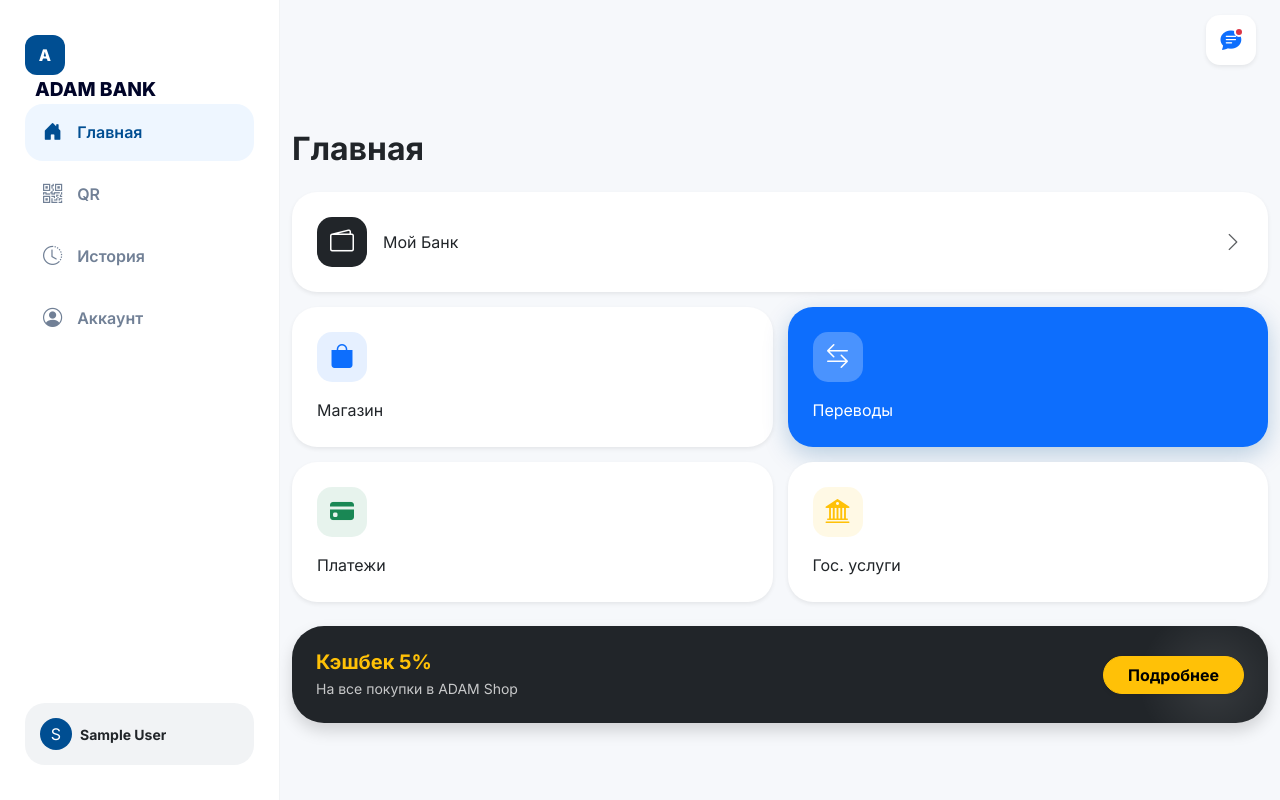
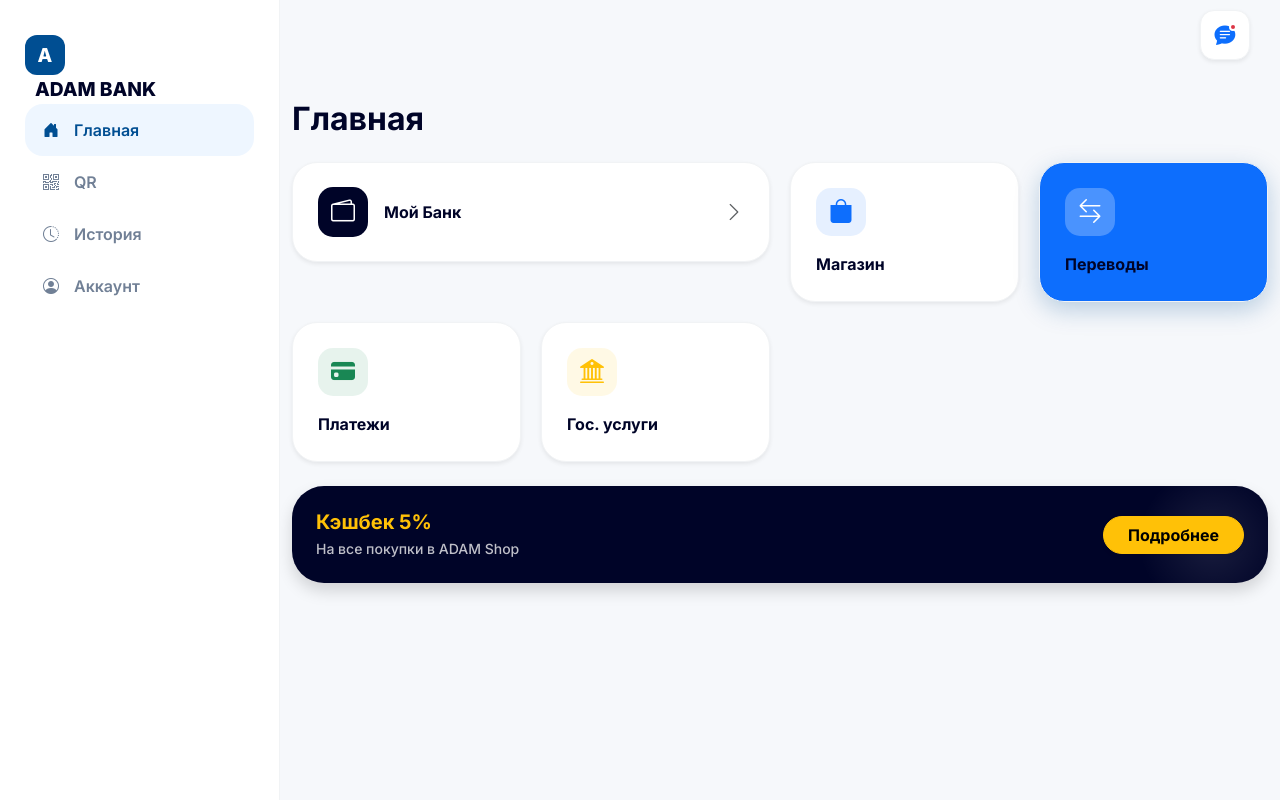
Before and after one commit to ale742/ADAM-bank12345, a Vue app in the folder frontend/: page / in a window 1280 px wide. Built offline with nearby package versions, Linux system fonts and the light colour scheme; sample sign-in values are in the browser's storage.

Commit message:
feat:add dark mode for HomeView

```diff
--- a/frontend/src/views/HomeView.vue
+++ b/frontend/src/views/HomeView.vue
@@ -1,14 +1,12 @@
 <template>
-  <!-- Добавляем обертку app-layout для управления сеткой -->
+  <!-- Главная обертка с проверкой темы -->
   <div class="app-layout" :class="{ 'dark-theme': auth.isDarkMode }">
 
-
-
-    <!-- 1. SIDEBAR ДЛЯ ПК (Виден только на больших экранах d-lg-flex) -->
+    <!-- 1. SIDEBAR ДЛЯ ПК (Виден только d-lg-flex) -->
     <aside class="desktop-sidebar d-none d-lg-flex">
-      <div class="sidebar-header">
+      <div class="sidebar-header" @click="goTo('/')">
         <div class="logo-circle-adam">A</div>
-        <span class="brand-name-adam">ADAM BANK</span>
+        <span class="brand-name-adam text-main">ADAM BANK</span>
       </div>
 
       <nav class="sidebar-nav">
@@ -26,46 +24,28 @@
         </div>
       </nav>
 
-      <!-- Юзер внизу сайдбара -->
-      <div class="mt-auto user-pill-desktop" v-if="auth.user">
-          <div class="avatar-mini-circle" :style="auth.user.avatar ? `background-image: url(${auth.user.avatar})` : ''">
-            <span v-if="!auth.user.avatar">{{ auth.user.name[0] }}</span>
-          </div>
-          <div class="ms-2 fw-bold small text-truncate text-main">{{ auth.user.name }}</div>
-      </div>
     </aside>
-
-
 
     <!-- 2. ОСНОВНОЙ КОНТЕНТНЫЙ БЛОК -->
     <div class="main-wrapper">
 
-      <!-- ВЕРХНЯЯ ПАНЕЛЬ ДЛЯ ПК (Видна только на d-lg-flex) -->
+      <!-- ВЕРХНЯЯ ПАНЕЛЬ ДЛЯ ПК -->
       <header class="desktop-top-header d-none d-lg-flex align-items-center justify-content-between px-4 py-3">
-    <!-- Можно оставить пустым или перенести сюда поиск, но главное — иконка справа -->
           <div class="ms-auto d-flex align-items-center gap-3">
-        <div class="message-btn-pc shadow-sm" @click="goTo('/messages')">
+              <div class="message-btn-pc bg-card shadow-sm" @click="goTo('/messages')">
                   <i class="bi bi-chat-text-fill text-primary"></i>
                   <span class="notification-dot"></span>
               </div>
           </div>
       </header>
 
-      <!-- Мобильный Хедер (Скрыт на ПК через d-lg-none) -->
-      <header class="app-header bg-white shadow-sm fixed-top d-lg-none">
+      <!-- Мобильный Хедер -->
+      <header class="app-header bg-header shadow-sm fixed-top d-lg-none">
         <div class="container h-100 d-flex align-items-center justify-content-between py-3">
-          <div class="logo-placeholder d-flex align-items-center" @click="$router.push('/')">
+          <div class="logo-placeholder d-flex align-items-center" @click="goTo('/')">
             <img src="../assets/adam-logo.png" alt="Adam Bank" class="brand-logo-img shadow-sm">
           </div>
-          <div class="search-bar flex-grow-1 mx-3">
-            <div class="input-group">
-              <span class="input-group-text bg-light border-0 rounded-start-pill ps-3">
-                <i class="bi bi-search text-muted" style="font-size: 0.9rem;"></i>
-              </span>
-              <input type="text" class="form-control bg-light border-0 rounded-end-pill" style="font-size: 0.9rem;" placeholder="Поиск...">
-            </div>
-          </div>
-          <div class="message-btn bg-light rounded-circle d-flex align-items-center justify-content-center position-relative" @click="goTo('/messages')">
+          <div class="message-btn bg-input rounded-circle d-flex align-items-center justify-content-center position-relative" @click="goTo('/messages')">
             <i class="bi bi-chat-text-fill text-primary fs-5"></i>
             <span class="notification-dot"></span>
           </div>
@@ -75,14 +55,13 @@
       <!-- КОНТЕНТНАЯ ОБЛАСТЬ -->
       <main class="main-content container pb-5">
 
-        <!-- Заголовок страницы (только для ПК) -->
         <h2 class="fw-bold mb-4 d-none d-lg-block text-main">Главная</h2>
 
-        <!-- СЕТКА СЕРВИСОВ -->
         <div class="services-grid">
-          <div class="service-card bg-white shadow-sm my-bank-card" @click="goTo('/my-bank')">
+          <!-- Мой Банк -->
+          <div class="service-card bg-card shadow-sm my-bank-card" @click="goTo('/my-bank')">
             <div class="d-flex align-items-center gap-3">
-                <div class="icon-box bg-dark text-white"><i class="bi bi-wallet2 fs-4"></i></div>
+                <div class="icon-box bg-dark-custom text-white"><i class="bi bi-wallet2 fs-4"></i></div>
                 <div class="d-flex flex-column">
                     <span class="service-name mb-0 text-main">Мой Банк</span>
                 </div>
@@ -92,28 +71,33 @@
             </div>
           </div>
 
-          <div class="service-card bg-white shadow-sm" @click="goTo('/shop')">
+          <!-- Магазин -->
+          <div class="service-card bg-card shadow-sm" @click="goTo('/shop')">
             <div class="icon-box bg-light-blue text-primary"><i class="bi bi-bag-fill fs-4"></i></div>
             <span class="service-name mt-3 text-main">Магазин</span>
           </div>
 
+          <!-- Переводы -->
           <div class="service-card bg-primary text-white shadow-primary" @click="goTo('/transfer')">
             <div class="icon-box bg-white bg-opacity-25 text-white"><i class="bi bi-arrow-left-right fs-4"></i></div>
             <span class="service-name mt-3">Переводы</span>
           </div>
 
-          <div class="service-card bg-white shadow-sm" @click="goTo('/payments')">
+          <!-- Платежи -->
+          <div class="service-card bg-card shadow-sm" @click="goTo('/payments')">
             <div class="icon-box bg-light-green text-success"><i class="bi bi-credit-card-fill fs-4"></i></div>
             <span class="service-name mt-3 text-main">Платежи</span>
           </div>
 
-          <div class="service-card bg-white shadow-sm" @click="goTo('/gov')">
+          <!-- Гос. услуги -->
+          <div class="service-card bg-card shadow-sm" @click="goTo('/gov')">
             <div class="icon-box bg-light-orange text-warning"><i class="bi bi-bank2 fs-4"></i></div>
             <span class="service-name mt-3 text-main">Гос. услуги</span>
           </div>
         </div>
 
-        <div class="promo-banner mt-4 p-4 rounded-5 bg-dark text-white d-flex align-items-center justify-content-between shadow position-relative overflow-hidden">
+        <!-- Баннер -->
+        <div class="promo-banner mt-4 p-4 rounded-5 bg-dark-custom text-white d-flex align-items-center justify-content-between shadow position-relative overflow-hidden">
           <div class="z-2">
               <h5 class="mb-1 fw-bold text-warning">Кэшбек 5%</h5>
               <p class="mb-0 opacity-75 small">На все покупки в ADAM Shop</p>
@@ -123,8 +107,8 @@
         </div>
       </main>
 
-      <!-- НИЖНЕЕ МЕНЮ (Только для мобилок d-lg-none) -->
-      <nav class="bottom-nav fixed-bottom bg-white shadow-lg border-top d-flex justify-content-around py-2 d-lg-none">
+      <!-- НИЖНЕЕ МЕНЮ -->
+      <nav class="bottom-nav fixed-bottom bg-header shadow-lg border-top d-flex justify-content-around py-2 d-lg-none">
         <div class="nav-item active" @click="goTo('/')">
             <i class="bi bi-house-door-fill"></i>
             <small>Главная</small>
@@ -155,122 +139,101 @@ const auth = useAuthStore();
 const router = useRouter();
 const route = useRoute();
 
-const formatMoney = (value) => {
-    return new Intl.NumberFormat('ru-RU').format(value || 0);
-};
-
+const formatMoney = (value) => new Intl.NumberFormat('ru-RU').format(value || 0);
 const goTo = (path) => router.push(path);
-const isActive = (path) => route.path === path;
 </script>
 
 <style scoped>
-/* ГЛОБАЛЬНЫЙ LAYOUT */
+/* 1. СИСТЕМА ПЕРЕМЕННЫХ ТЕМЫ */
 .app-layout {
-  --bg-main: #f6f8fb; --bg-card: #ffffff; --text-main: #000428; --header-bg: #ffffff; --btn-light: #f1f3f5; --border: #f1f3f5;
-  display: flex; min-height: 100vh; background-color: var(--bg-main); font-family: 'Inter', sans-serif; transition: 0.3s;
+  --bg-main: #f6f8fb;
+  --bg-card: #ffffff;
+  --text-main: #000428;
+  --header-bg: #ffffff;
+  --btn-light: #f1f3f5;
+  --border: #f1f3f5;
+  --bg-input: #f1f3f5;
+
+  display: flex; min-height: 100vh; background-color: var(--bg-main);
+  font-family: 'Inter', sans-serif; font-weight: 500; transition: 0.3s;
 }
 
-.main-wrapper { flex-grow: 1; display: flex; flex-direction: column; position: relative; }
+.app-layout.dark-theme {
+  --bg-main: #0b0e14;
+  --bg-card: #1a1f26;
+  --text-main: #ffffff;
+  --header-bg: #1a1f26;
+  --btn-light: #2d3748;
+  --border: #2d3748;
+  --bg-input: #2d3748;
+}
 
-/* SIDEBAR ПК (ОДИН В ОДИН КАК В ИСТОРИИ) */
+.main-wrapper { flex-grow: 1; display: flex; flex-direction: column; position: relative; height: 100vh; overflow-y: auto; }
+
+/* 2. ЦВЕТА И ТЕКСТ (ФИКС ВИДИМОСТИ) */
+.text-main { color: var(--text-main) !important; }
+.bg-card { background-color: var(--bg-card) !important; }
+.bg-header { background-color: var(--header-bg) !important; }
+.bg-input { background-color: var(--bg-input) !important; }
+
+.service-name { color: var(--text-main) !important; font-weight: 700; }
+
+/* 3. SIDEBAR ПК */
 .desktop-sidebar {
     width: 280px; background: var(--bg-card); border-right: 1px solid var(--border);
     padding: 35px 25px; flex-direction: column; position: sticky; top: 0; height: 100vh;
 }
-.logo-circle-adam {
-    width: 40px; height: 40px; border-radius: 12px;
-    background: #004e92; color: white; display: flex;
-    align-items: center; justify-content: center; font-weight: 800;
-}
+.logo-circle-adam { width: 40px; height: 40px; border-radius: 12px; background: #004e92; color: white; display: flex; align-items: center; justify-content: center; font-weight: 800; font-size: 1.2rem; }
 .brand-name-adam { font-weight: 800; font-size: 1.2rem; color: var(--text-main); margin-left: 10px; }
-.sidebar-link {
-    display: flex; align-items: center; gap: 15px; padding: 14px 18px;
-    border-radius: 18px; cursor: pointer; color: #718096; font-weight: 600;
-    transition: 0.3s; margin-bottom: 5px;
-}
-.sidebar-link i { font-size: 1.2rem; }
+.sidebar-link { display: flex; align-items: center; gap: 15px; padding: 14px 18px; border-radius: 18px; cursor: pointer; color: #718096; font-weight: 600; transition: 0.3s; }
 .sidebar-link.active { background: #eef6ff; color: #004e92; }
+.dark-theme .sidebar-link.active { background: rgba(0, 78, 146, 0.2); color: #0d6efd; }
 
-.user-pill-desktop { display: flex; align-items: center; padding: 15px; background: var(--btn-light); border-radius: 20px; }
-.avatar-mini-circle {
-    width: 32px; height: 32px; border-radius: 50%; background: #004e92;
-    color: white; display: flex; align-items: center; justify-content: center;
-    background-size: cover; background-position: center;
-}
-
-/* КОНТЕНТ */
+/* 4. КОНТЕНТ */
 .main-content { padding-top: 90px; }
 @media (min-width: 992px) {
-    .main-content { padding-top: 50px; max-width: 1000px; }
+    .main-content { padding-top: 30px; max-width: 1000px; }
+    .services-grid { grid-template-columns: repeat(4, 1fr) !important; gap: 20px !important; }
 }
 
 .services-grid { display: grid; grid-template-columns: 1fr 1fr; gap: 15px; }
-.service-card {
-    border-radius: 25px; padding: 25px; display: flex; flex-direction: column;
-    justify-content: center; height: 140px; cursor: pointer; transition: 0.3s; border: none;
-}
+.service-card { border-radius: 25px; padding: 25px; display: flex; flex-direction: column; justify-content: center; height: 140px; cursor: pointer; transition: 0.3s; border: 1px solid var(--border); }
 .service-card:hover { transform: translateY(-5px); box-shadow: 0 10px 20px rgba(0,0,0,0.05) !important; }
 .my-bank-card { grid-column: span 2; height: 100px; flex-direction: row; justify-content: space-between; align-items: center; }
 
-/* ИКОНКИ И ЦВЕТА */
+/* 5. ИКОНКИ И ПОДЛОЖКИ */
 .icon-box { width: 50px; height: 50px; border-radius: 15px; display: flex; align-items: center; justify-content: center; }
+.bg-dark-custom { background-color: #000428 !important; }
 .bg-light-blue { background-color: rgba(13, 110, 253, 0.1); }
 .bg-light-green { background-color: rgba(25, 135, 84, 0.1); }
 .bg-light-orange { background-color: rgba(255, 193, 7, 0.1); }
 .shadow-primary { box-shadow: 0 8px 25px rgba(0, 78, 146, 0.25) !important; }
 
-/* НИЖНЕЕ МЕНЮ */
-.bottom-nav .nav-item i { font-size: 1.4rem !important; margin-bottom: 2px; }
+/* 6. BOTTOM NAV */
+.bottom-nav { border-radius: 25px 25px 0 0; z-index: 1000; background-color: var(--header-bg) !important; }
 .nav-item { display: flex; flex-direction: column; align-items: center; color: #a0aec0; cursor: pointer; width: 25%; }
+.nav-item i { font-size: 1.4rem !important; }
 .nav-item.active { color: #004e92; }
+.dark-theme .nav-item.active { color: #0d6efd; }
 
-/* ДЕКОР */
-.banner-decor {
-    position: absolute; right: -20px; top: -20px; width: 150px; height: 150px;
-    background: radial-gradient(circle, rgba(255,255,255,0.1) 0%, transparent 70%);
+/* 7. ПК TOP BAR */
+.desktop-top-header { height: 70px; background: transparent; padding: 0 30px !important; }
+.message-btn-pc { width: 50px; height: 50px; background-color: var(--bg-card); border-radius: 14px; display: flex; align-items: center; justify-content: center; cursor: pointer; position: relative; font-size: 1.3rem; border: 1px solid var(--border); }
+.notification-dot { position: absolute; top: 12px; right: 12px; width: 8px; height: 8px; background-color: #dc3545; border: 2px solid var(--bg-card); border-radius: 50%; }
+.message-btn {
+    width: 40px !important;    /* Жесткая ширина */
+    height: 40px !important;   /* Жесткая высота такая же как ширина */
+    border-radius: 50% !important; /* Строго круг */
+    display: flex !important;
+    align-items: center;
+    justify-content: center;
+    flex-shrink: 0;           /* Чтобы не сжималась поиском */
+    padding: 0 !important;    /* Убираем лишние внутренние отступы */
 }
+
+
+.avatar-mini-circle { width: 32px; height: 32px; border-radius: 50%; background: #004e92; color: white; display: flex; align-items: center; justify-content: center; background-size: cover; background-position: center; font-weight: bold; }
+.banner-decor { position: absolute; right: -20px; top: -20px; width: 150px; height: 150px; background: radial-gradient(circle, rgba(255,255,255,0.1) 0%, transparent 70%); }
 .brand-logo-img { width: 40px; height: 40px; border-radius: 10px; }
 .no-scrollbar::-webkit-scrollbar { display: none; }
-
-/* СТИЛЬ ИКОНКИ СООБЩЕНИЙ НА ПК */
-.desktop-top-header {
-    width: 100%;
-    height: 80px;
-    background: transparent; /* Оставляем прозрачным, чтобы не перегружать */
-}
-
-.message-btn-pc {
-    width: 50px;
-    height: 50px;
-    background-color: var(--bg-card); /* Белая в светлой, темная в темной теме */
-    border-radius: 14px;
-    display: flex;
-    align-items: center;
-    justify-content: center;
-    cursor: pointer;
-    position: relative;
-    font-size: 1.3rem;
-    transition: 0.3s cubic-bezier(0.175, 0.885, 0.32, 1.275);
-}
-
-.message-btn-pc:hover {
-    transform: scale(1.1);
-    box-shadow: 0 10px 20px rgba(0, 0, 0, 0.05);
-}
-
-.message-btn-pc:active {
-    transform: scale(0.95);
-}
-
-/* Красная точка уведомления */
-.notification-dot {
-    position: absolute;
-    top: 12px;
-    right: 12px;
-    width: 10px;
-    height: 10px;
-    background-color: #dc3545;
-    border: 2px solid var(--bg-card);
-    border-radius: 50%;
-}
 </style>
```
Lines whose indentation alone changed are shown as unchanged.
